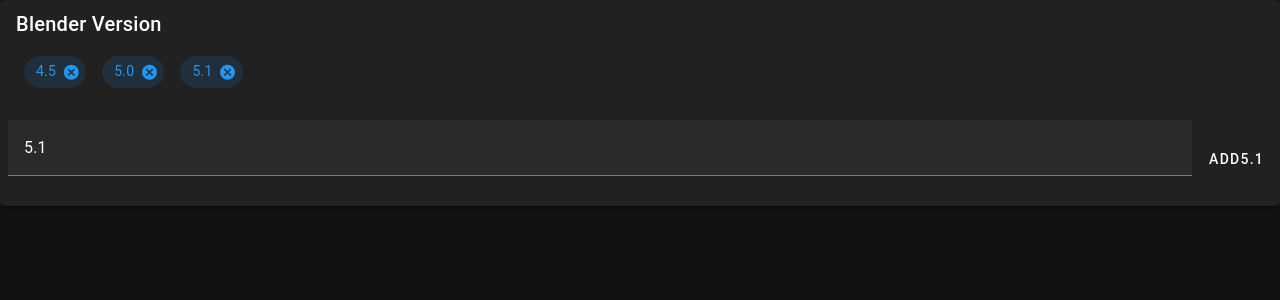
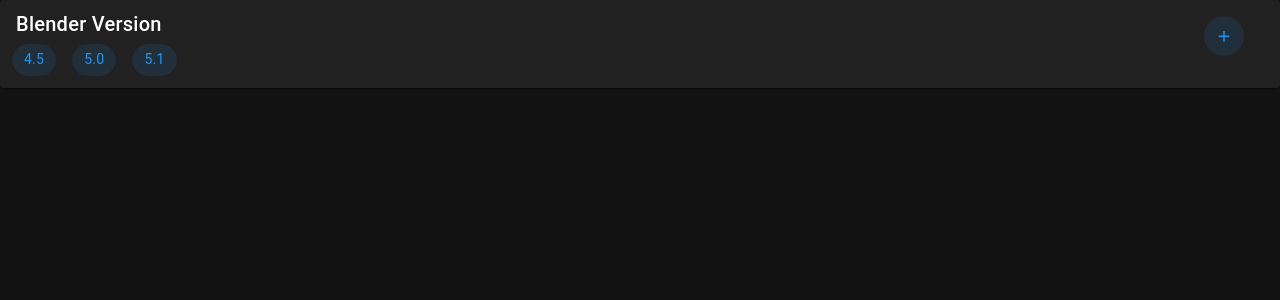
Before and after one commit to xmx-emm/blender_addon_link, a Vue app: page / in a window 1280 px wide. Shown: the top 300 px of the page. Built offline with nearby package versions, Linux system fonts and the light colour scheme.

Commit message:
Feat: modify button

```diff
--- a/src/App.vue
+++ b/src/App.vue
@@ -3,8 +3,22 @@
 </script>
 
 <template>
-  <BlenderVersion/>
+  <v-app class="not_select not_scrolling">
+    <BlenderVersion/>
+  </v-app>
   <!--  <BlenderLink/>-->
+
+  <!--      <v-card-actions v-if=" isHovering">-->
+  <!--        <input v-model="add_version"-->
+  <!--                      :rules="[rules.required, rules.email,rules.counter]"-->
+  <!--                      v-ripple-->
+  <!--                      style="max-height: 20px"-->
+  <!--        ></input>-->
+  <!--        <v-btn @click="user_blender.add_blender_version(add_version)"-->
+  <!--               :disabled="user_blender.blender_version_list.includes(add_version)"-->
+  <!--        >Add{{ add_version }}-->
+  <!--        </v-btn>-->
+  <!--      </v-card-actions>-->
 </template>
 
 <style scoped>
--- /dev/null
+++ b/src/assets/styles/utils.css
@@ -0,0 +1,33 @@
+
+.not_scrollbar {
+    -ms-overflow-style: none;
+    /* IE and Edge /
+   scrollbar-width: none; / Firefox */
+}
+
+.not_select {
+    -moz-user-select: none; /* Firefox私有属性 */
+    -webkit-user-select: none; /* WebKit内核私有属性 */
+    -ms-user-select: none; /* IE私有属性(IE10及以后) */
+    -khtml-user-select: none; /* KHTML内核私有属性 */
+    -o-user-select: none; /* Opera私有属性 */
+    user-select: none; /* CSS3属性 */
+}
+
+.use_select {
+    -moz-user-select: auto; /* Firefox私有属性 */
+    -webkit-user-select: auto; /* WebKit内核私有属性 */
+    -ms-user-select: auto; /* IE私有属性(IE10及以后) */
+    -khtml-user-select: auto; /* KHTML内核私有属性 */
+    -o-user-select: auto; /* Opera私有属性 */
+    user-select: auto; /* CSS3属性 */
+}
+
+/* This was made with GlassGenerator.netlify.app */
+.glass-container {
+    display: flex;
+    justify-content: center;
+    align-items: center;
+    gap: 20px;
+    backdrop-filter: blur(3px);
+}
--- /dev/null
+++ b/src/components/AddBlenderVersion.vue
@@ -0,0 +1,53 @@
+<script setup lang="ts">
+
+import {ref} from "vue";
+import {useBlenderAddonStore} from "@/stores.ts";
+
+const add_version = ref("5.1")
+
+const rules = {
+  required: (value: string) => !!value || 'Required.',
+  chars: (value: string) => value.length <= 3 || 'Max 3 characters',
+  bv: (value: string) => {
+    const pattern = /^\d+.\d+$/
+    return pattern.test(value) || 'Invalid blender version.'
+  },
+}
+const user_blender = useBlenderAddonStore()
+</script>
+
+<template>
+  <v-bottom-sheet inset>
+    <template v-slot:activator="{ props: activatorProps }">
+      <v-fab
+          v-bind="activatorProps"
+          color="primary"
+          icon="mdi-plus"
+          variant="tonal"
+          location="top end"
+          size="small"
+          absolute
+          class="ma-9"
+          offset
+      >
+      </v-fab>
+    </template>
+    <v-sheet>
+      <v-col alignSelf="center">
+        <v-text-field v-model="add_version"
+                      :rules="[rules.required, rules.bv,rules.chars]"
+                      v-ripple
+        ></v-text-field>
+        <v-btn @click="user_blender.add_blender_version(add_version)"
+               :disabled="user_blender.blender_version_list.includes(add_version)"
+        >Add{{ add_version }}
+        </v-btn>
+      </v-col>
+    </v-sheet>
+  </v-bottom-sheet>
+
+</template>
+
+<style scoped>
+
+</style>
--- a/src/components/BlenderVersion.vue
+++ b/src/components/BlenderVersion.vue
@@ -1,18 +1,8 @@
 <script setup lang="ts">
 import {useBlenderAddonStore} from "../stores.js";
-import {ref} from "vue";
+import AddBlenderVersion from "@/components/AddBlenderVersion.vue";
 
 const user_blender = useBlenderAddonStore()
-const add_version = ref("5.1")
-
-const rules = {
-  required: (value: string) => !!value || 'Required.',
-  counter: (value: string) => value.length <= 3 || 'Max 3 characters',
-  email: (value: string) => {
-    const pattern = /^\d+.\d+$/
-    return pattern.test(value) || 'Invalid blender version.'
-  },
-}
 
 </script>
 
@@ -20,27 +10,29 @@
   <v-card>
     <v-card-title>Blender Version</v-card-title>
     <v-card-text>
+      <v-row>
         <div v-if="user_blender.blender_version_list.length === 0">
           <v-btn text="Reload" @click="user_blender.restore_blender_version()"/>
         </div>
+        <v-hover
+            v-slot="{ isHovering, props }"
+            v-for="i in user_blender.blender_version_list"
+        >
           <v-chip
-          v-for="i in user_blender.blender_version_list"
+              v-bind="props"
               class="ma-2"
               color="primary"
               :key="i"
-          closable
+              :closable="isHovering || false"
               @click:close="user_blender.remove_blender_version(String(i))"
           >
             {{ i }}
           </v-chip>
+        </v-hover>
+        <v-spacer></v-spacer>
+      </v-row>
     </v-card-text>
-    <v-card-actions>
-      <v-text-field :model-value="add_version"
-                    :rules="[rules.required, rules.email,rules.counter]"
-                    v-ripple
-      ></v-text-field>
-      <v-btn @click="user_blender.add_blender_version(add_version)">Add{{add_version}}</v-btn>
-    </v-card-actions>
+    <AddBlenderVersion/>
   </v-card>
 </template>
 
--- a/src/main.ts
+++ b/src/main.ts
@@ -3,7 +3,7 @@
 
 import {createPinia} from 'pinia'
 import piniaPluginPersistedState from 'pinia-plugin-persistedstate';
-
+import './assets/styles/utils.css'
 //vuetify
 import '@mdi/font/css/materialdesignicons.css';
 import vuetify from "@/vuetify.ts";
```
Lines whose indentation alone changed are shown as unchanged.
